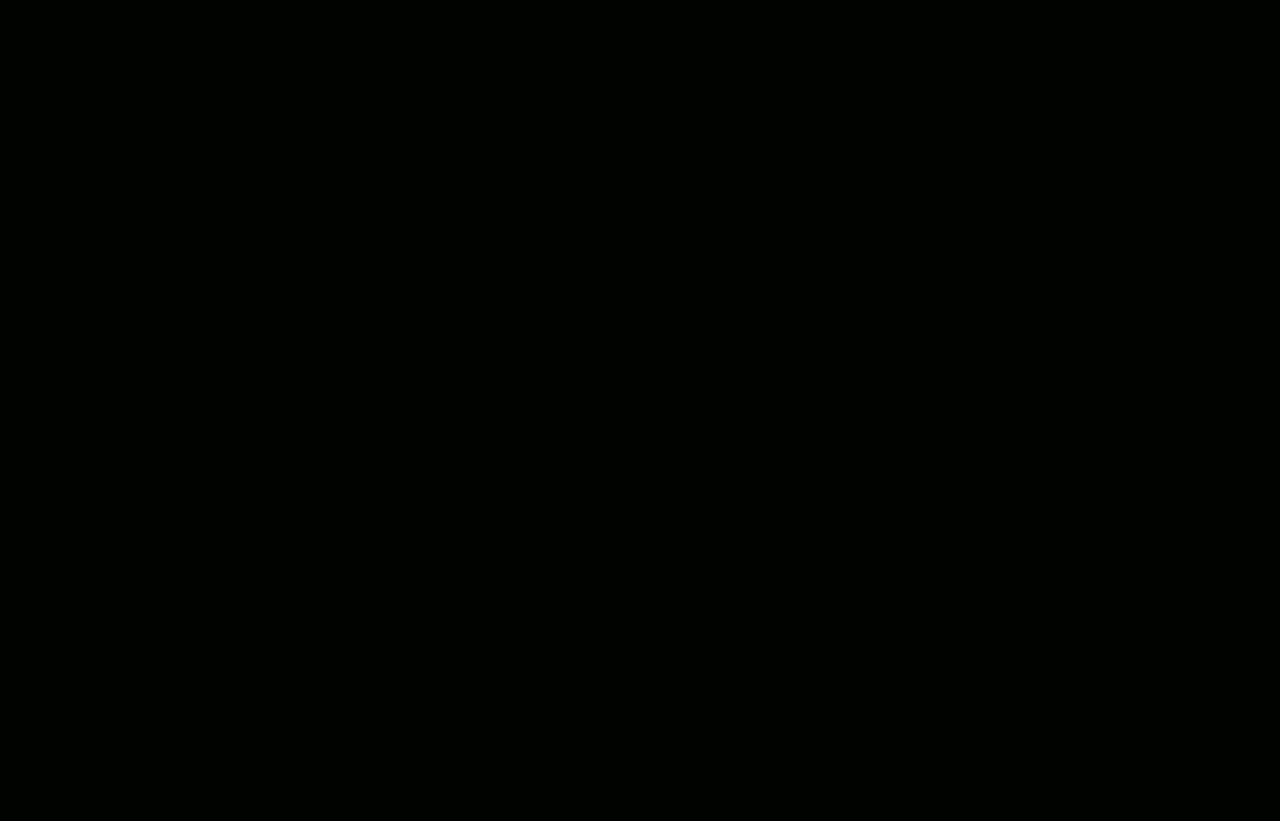
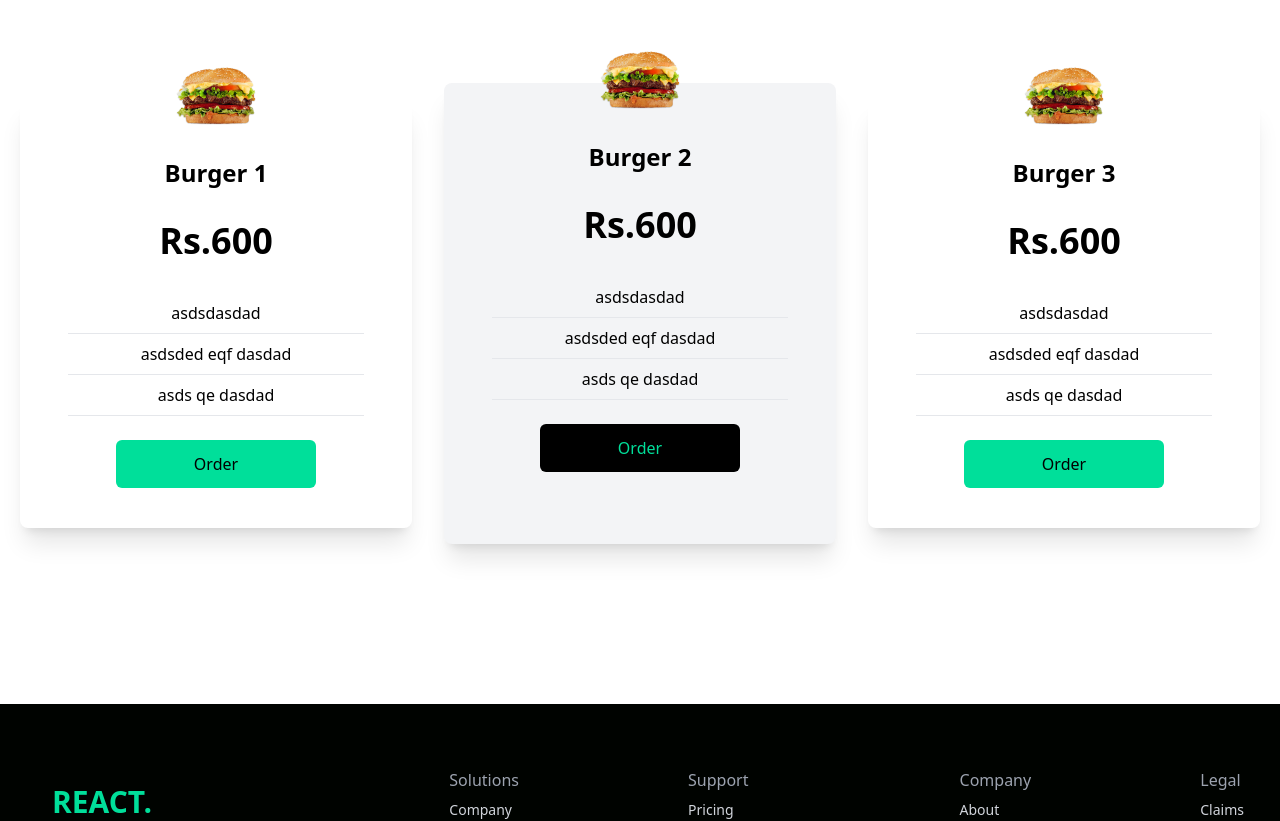
Before and after one commit to MatheeshaPJ/ABC_Restaurant, a React (Create React App) app in the folder frontend/: page / in a window 1280 px wide. Shown: the part 1680-2501 px from the top of the page. Before the commit the page ends 1603 px from the top, so only its background shows below. Built offline with nearby package versions, Linux system fonts and the light colour scheme.

Commit message:
Update App.js

```diff
--- a/frontend/src/App.js
+++ b/frontend/src/App.js
@@ -3,6 +3,8 @@ import Navbar from "./components/Navbar";
 import Hero from "./components/Hero";
 import Analytics from "./components/Analytics";
 import Newsletter from "./components/Newsletter";
+import Cards from "./components/Cards";
+import Footer from "./components/Footer";
 
 function App() {
   return (
@@ -11,6 +13,8 @@ function App() {
      <Hero/>
      <Analytics/>
      <Newsletter/>
+     <Cards/>
+     <Footer/>
     </div>
   );
 }
```
